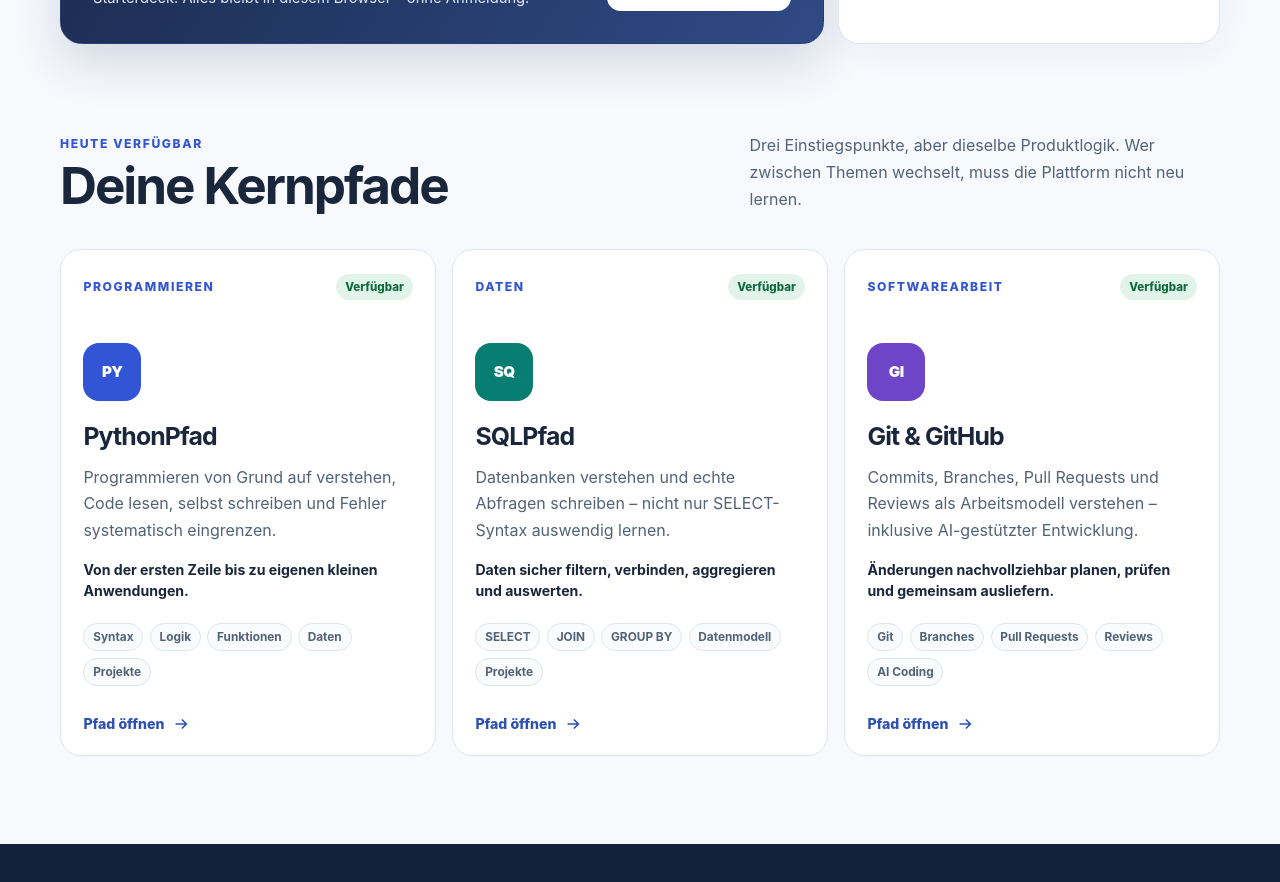
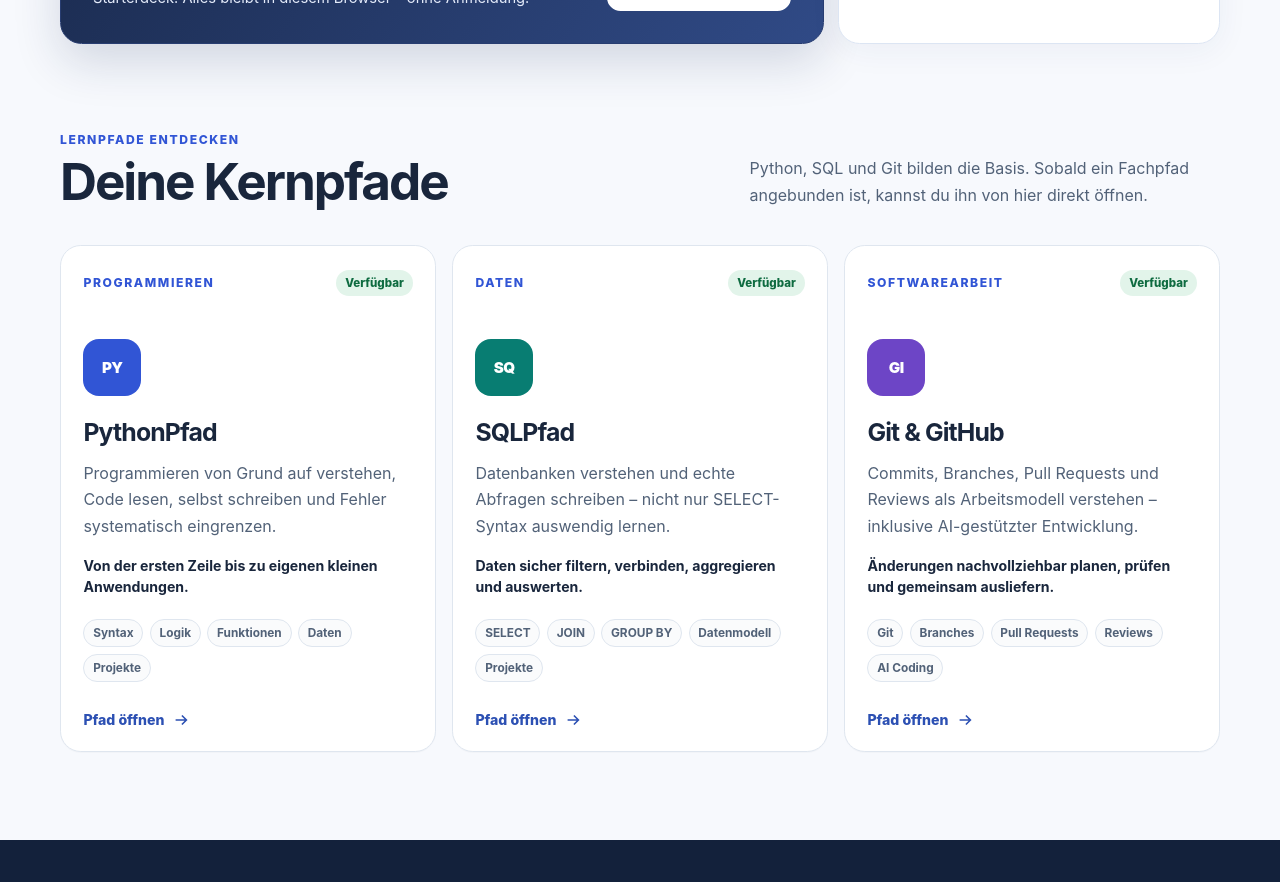
Before and after one commit to SBS-Nexus/sbs-workflows, a Next.js app in the folder lernpfade/: page / in a window 1280 px wide. Shown: the part 780-1662 px from the top of the page. Built offline with nearby package versions, Linux system fonts and the light colour scheme; no server answers.

Commit message:
Hub: Verfügbarkeit der noch nicht verbundenen Fachpfade ehrlich formulieren

```diff
--- a/lernpfade/src/app/page.tsx
+++ b/lernpfade/src/app/page.tsx
@@ -101,12 +101,12 @@ export default function Home(): React.ReactElement {
         <section id="pfade" className="section shell">
           <div className="section-heading">
             <div>
-              <p className="eyebrow">Heute verfügbar</p>
+              <p className="eyebrow">Lernpfade entdecken</p>
               <h2>Deine Kernpfade</h2>
             </div>
             <p>
-              Drei Einstiegspunkte, aber dieselbe Produktlogik. Wer zwischen Themen wechselt, muss
-              die Plattform nicht neu lernen.
+              Python, SQL und Git bilden die Basis. Sobald ein Fachpfad angebunden ist,
+              kannst du ihn von hier direkt öffnen.
             </p>
           </div>
           <div className="path-grid">
```
